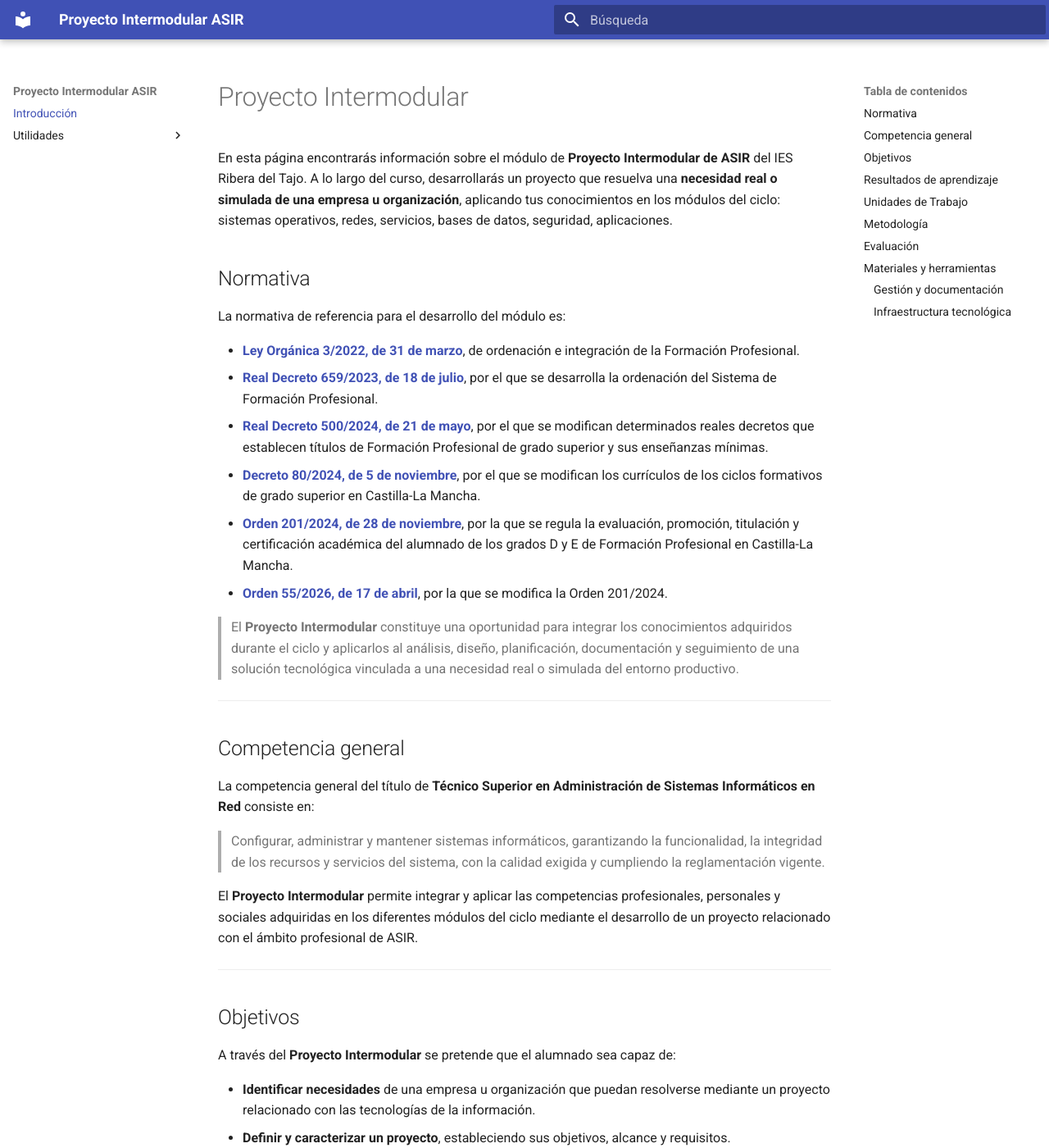
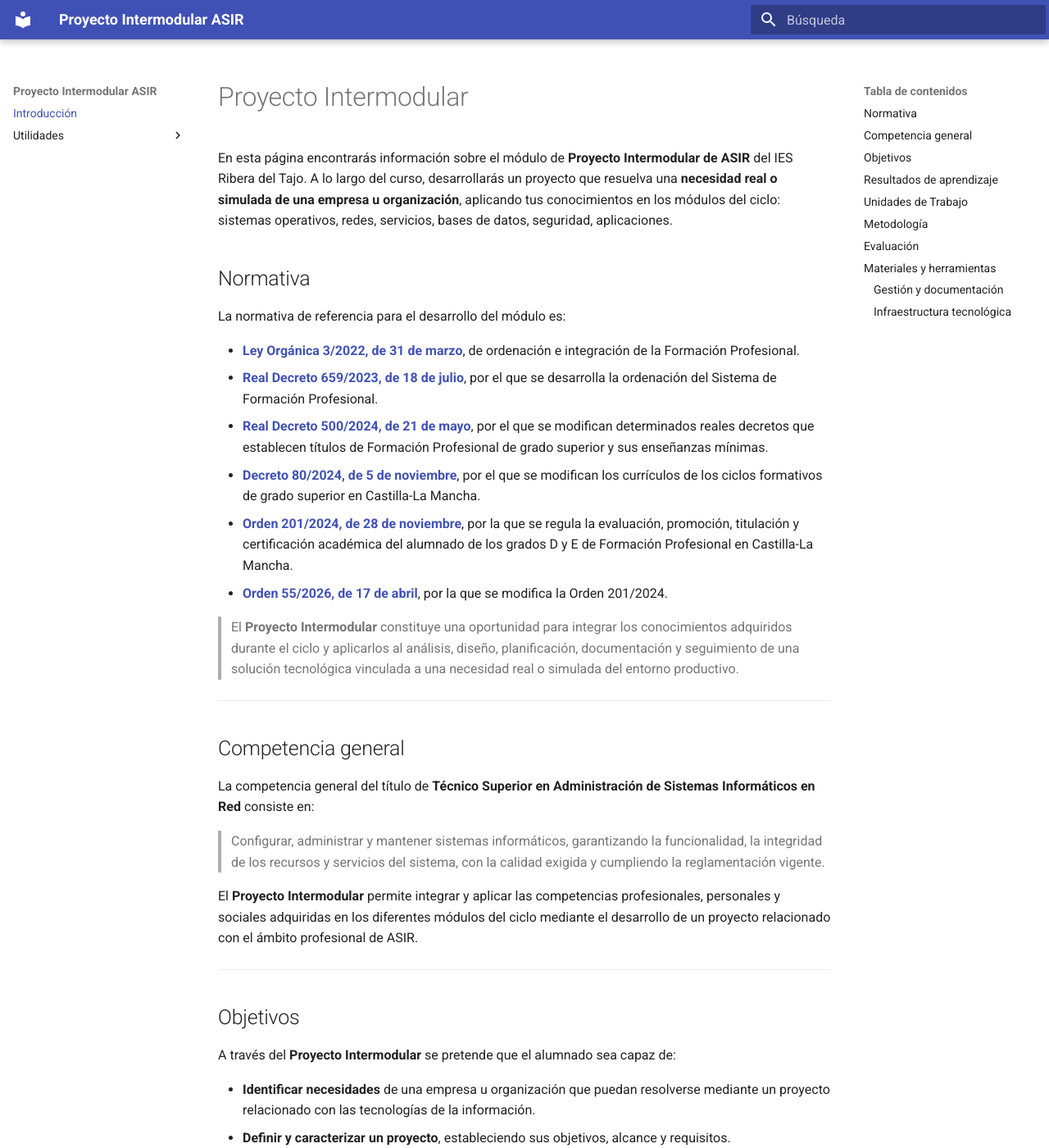
Before and after one commit to lidia1900/Proyecto-Intermodular-ASIR, an MkDocs documentation site: the page built from docs/index.md, in a window 1280 px wide and 1400 px high. Shown: the whole window at 82% size. Built offline with MkDocs 1.6.1 and Material for MkDocs 9.7.7, drawn with Linux system fonts in a browser that asks for light colours.

Commit message:
Refactor search styles and hide secondary sidebar
Updated styles for search component and sidebar visibility.

```diff
--- a/docs/stylesheets/extra.css
+++ b/docs/stylesheets/extra.css
@@ -6,9 +6,27 @@
 .md-grid {
     max-width: none;
 }
-/* Buscador más compacto en pantallas grandes */
+/* Mantener el buscador compacto también cuando está activo */
 @media screen and (min-width: 60em) {
+
+    .md-search {
+        width: 18rem;
+    }
+
     .md-search__inner {
-        width: 30rem;
+        width: 18rem;
+    }
+
+    .md-search__form {
+        width: 18rem;
     }
 }
+/* Ocultar la tabla de contenidos de la derecha */
+.md-sidebar--secondary {
+    display: none;
+}
+
+/* Evitar que las tablas ocupen todo el ancho */
+.md-typeset table:not([class]) {
+    width: auto;
+}
```
